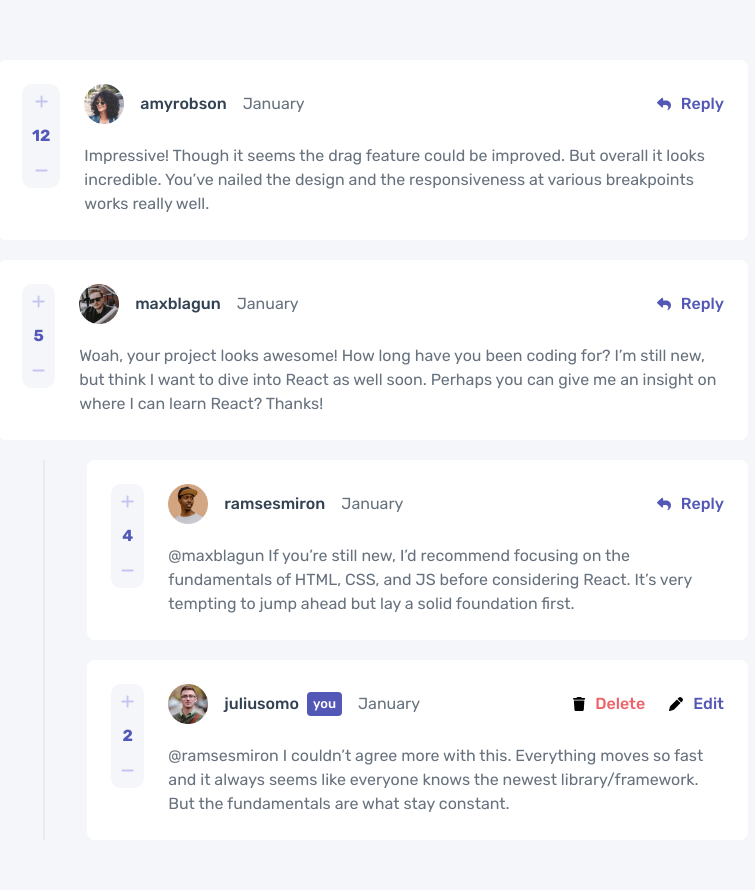
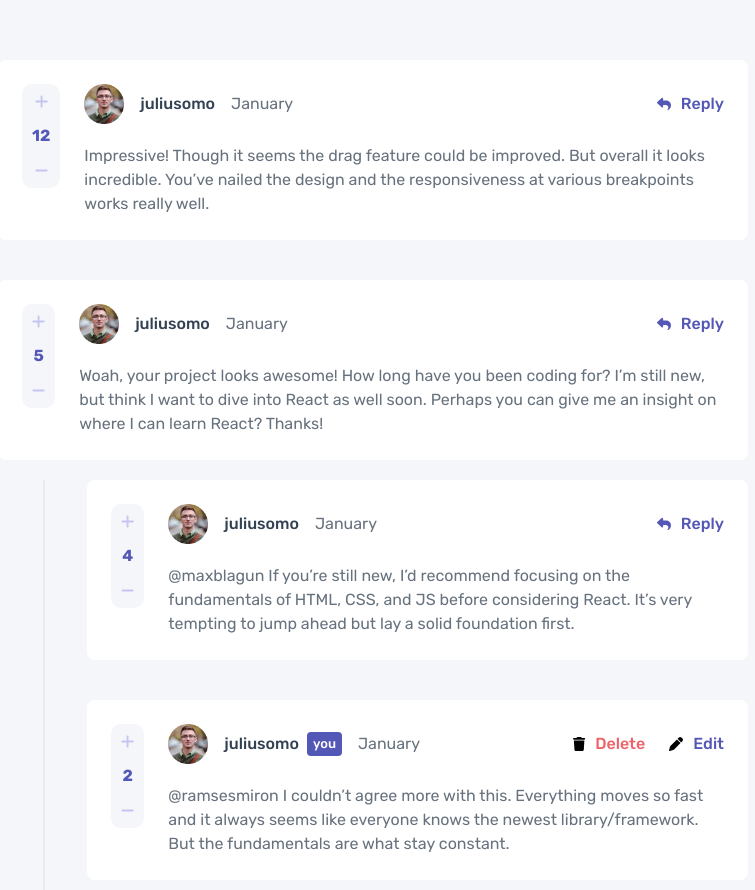
Before and after one commit to Leonardo-G/front-mentor-comments, a Next.js app: page / in a window 1280 px wide. Shown: the top 890 px of the page, without its empty margins (267-1022 px from the left). Before the commit the page ends 840 px from the top, so only its background shows below. Built offline with nearby package versions, Linux system fonts and the light colour scheme.

Commit message:
useContext

```diff
--- a/components/comments/Comment.tsx
+++ b/components/comments/Comment.tsx
@@ -1,11 +1,12 @@
-import React, { FC, useState } from 'react'
+import React, { FC, useContext } from 'react'
 
 import { faPlus, faMinus, faReply, faTrash, faPen } from '@fortawesome/free-solid-svg-icons'
 import { FontAwesomeIcon } from '@fortawesome/react-fontawesome'
 
 import { ImageCircle } from '../image/ImageCircle';
-import { userDB } from '../../db/user';
+import { Replys } from './Replys';
 
+import { StateContext } from '../../context/StateContext';
 import { IComment, IReply } from '../../interface/comment';
 import {
     Background,
@@ -16,13 +17,10 @@ import {
     Icon,
     Text
 } from '../../styled/globals/globals';
-import { Replys } from './Replys';
-import { repliesDB } from '../../db/reply';
 
 export const Comment: FC<IComment | IReply> = ({ comment, date, idUser, rate, id }) => {
 
-    const [user, setUser] = useState( userDB.filter( u => u.id === idUser )[0] );
-    const [replies, setReplies] = useState( repliesDB.filter( r => r.idComment === id) );
+    const { user, replies } = useContext( StateContext );
 
     return (
         <>
@@ -56,7 +54,7 @@ export const Comment: FC<IComment | IReply> = ({ comment, date, idUser, rate, id
                             </FlexRow>
 
                             {
-                                idUser !== 4
+                                idUser !== user.id
                                 ?
                                     <Box>
                                         <Icon color='#5357B6' size={ 14 } flex hover='#C5C6EF'>
@@ -84,7 +82,7 @@ export const Comment: FC<IComment | IReply> = ({ comment, date, idUser, rate, id
             {
                 replies.length > 0 &&
                 <Replys
-                    replies={ replies }
+                    replies={ replies.filter( r => r.idComment === id) }
                 />
             }
         </>
--- a/components/comments/CommentsContainer.tsx
+++ b/components/comments/CommentsContainer.tsx
@@ -1,9 +1,10 @@
-import React, { FC } from 'react'
+import React, { FC, useContext } from 'react'
 
 import { Comment } from './Comment'
 
 import { commentsDB } from '../../db/comment'
 import { FlexColumn } from '../../styled/globals/globals'
+import { StateContext } from '../../context/StateContext';
 
 interface Props {
     reply?: boolean;
@@ -11,10 +12,12 @@ interface Props {
 
 export const CommentsContainer: FC<Props> = ({ reply }) => {
 
+    const { comments } = useContext( StateContext );
+
     return (
         <FlexColumn>
             {
-                commentsDB.map( c => (
+                comments.map( c => (
                     <Comment
                         key={ c.id }
                         { ...c }
```
